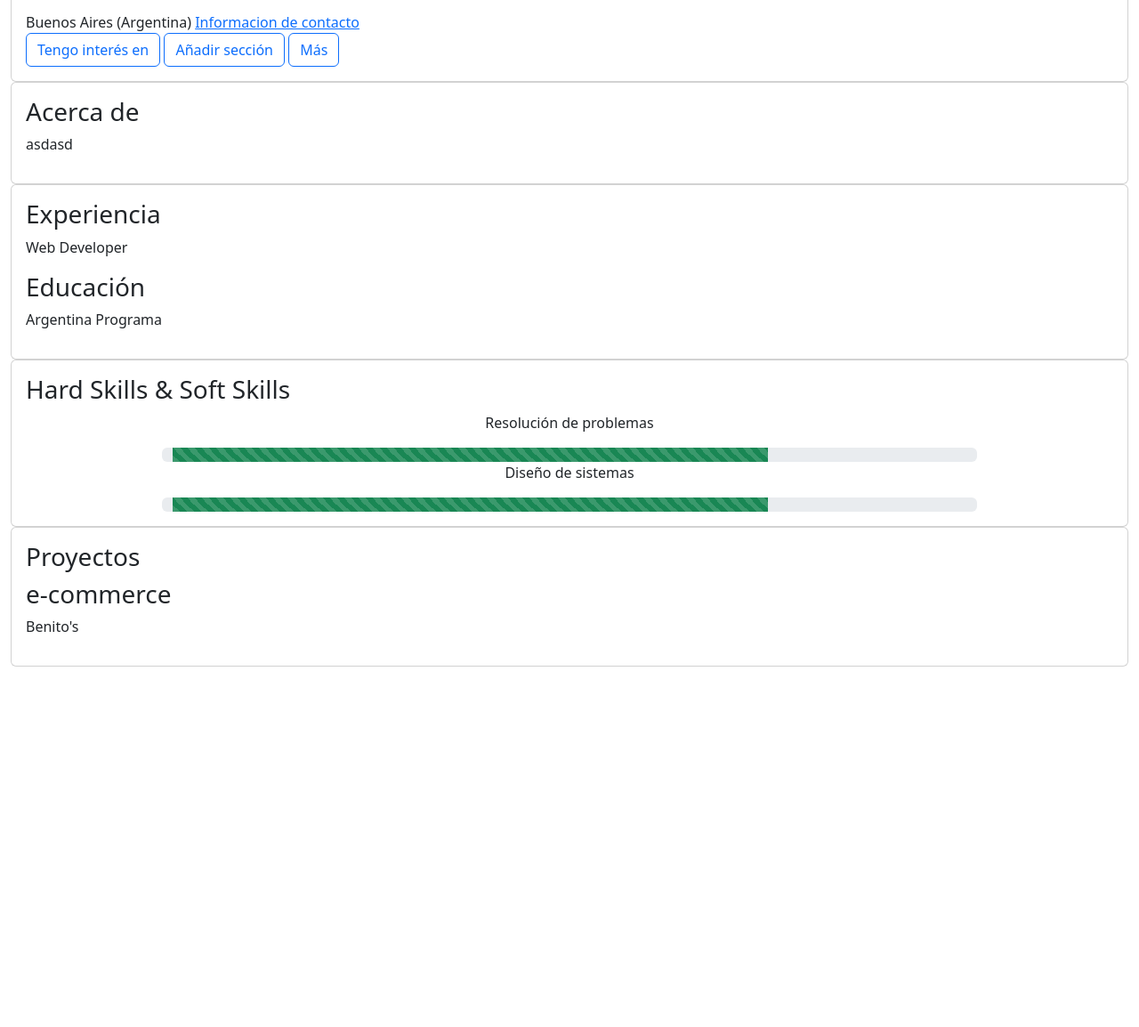
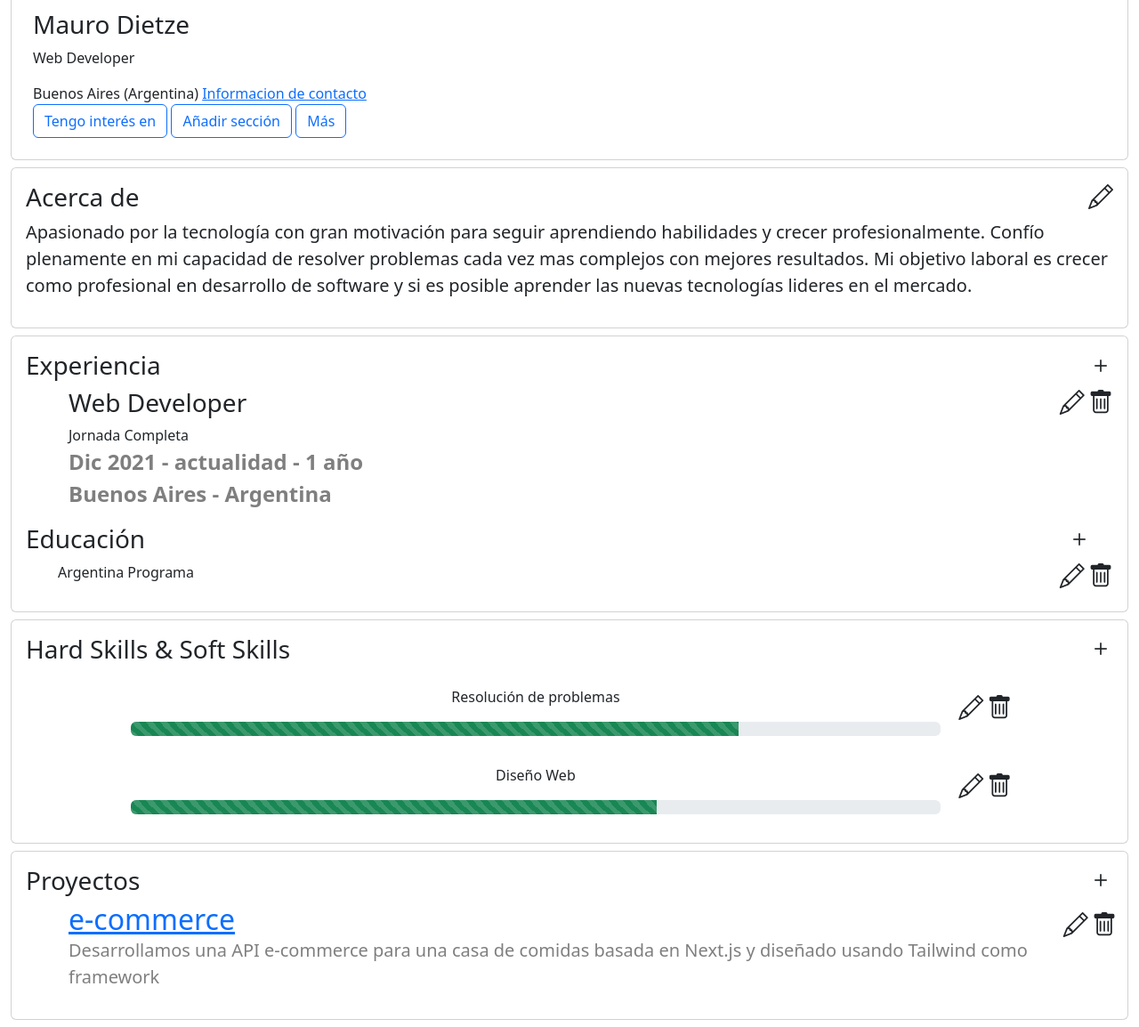
Before and after one commit to MauroDietze/MaquetaFrontend, a website: page index.html in a window 1280 px wide. Shown: the part 567-1721 px from the top of the page at 89% size. Before the commit the page ends 1316 px from the top, so only its background shows below. Drawn offline with nearby package versions, Linux system fonts and the light colour scheme; files whose address does not match are found by name.

Commit message:
add icons

```diff
--- a/index.html
+++ b/index.html
@@ -14,7 +14,11 @@
 
     <link href="dist\bootstrap-5.2.3-dist\css\bootstrap.min.css" rel="stylesheet">
 
-    <title>Mi Portfolio</title>
+    <!-- Bootstrap Icons -->
+
+    <link rel="stylesheet" href="https://cdn.jsdelivr.net/npm/bootstrap-icons@1.10.2/font/bootstrap-icons.css">
+
+    <title>Portfolio Mauro Dietze</title>
 
   </head>
   <header>
@@ -27,19 +31,22 @@
   </header>
   <body>
     <div class="container-fluid">
-      <div>
-        <div class="card" >
+      <div class="card mb-2">
         <img class="card-img-top" alt="image" src="C:\Workspace Argentina Programa\Frontend\static\banner\Informatica_Banner-2000x512.jpg"/>
         <div class="card-body pt-0">
           <div>
             <div class="col-2 position-relative pb-5">
               <div class="position-absolute top-0 start-50 translate-middle w-100">
-                  <img class="img-thumbnail border-0 rounded-circle " alt="portrait" src="C:\Workspace Argentina Programa\Frontend\static\portrait\Primer Plano.png">
+                <img class="img-fluid border-0 rounded-circle " alt="portrait" src="C:\Workspace Argentina Programa\Frontend\static\portrait\Primer Plano.png">
+                <i class="bi bi-pencil position-absolute bottom-0 end-0 h3"></i>
               </div>
             </div>
           </div>
+
           <div class="pb-4 pt-5"></div>
-            <div class="row">
+          <div class="pb-4 pt-5"></div>
+
+          <div class="row p-2">
             <h3>Mauro Dietze</h3>
             <p>Web Developer</p>
             <div class="row">
@@ -53,78 +60,139 @@
           </div>
         </div>
       </div>
-        <div class="card">
+      <div class="card mb-2">
         <div class="card-body">
           <div class="row">
-              <h3>Acerca de</h3>
-              <p>asdasd</p>
+            <div class="col">
+              <h3 class="col">Acerca de </h3>
+            </div>
+            <div class="col-1 w-auto">
+              <i class="bi bi-pencil end-0 h3"></i>
+            </div>
+          </div>
+          <p class="fs-5">Apasionado por la tecnología con
+            gran motivación para seguir
+            aprendiendo habilidades y crecer
+            profesionalmente. Confío
+            plenamente en mi capacidad de
+            resolver problemas cada vez mas
+            complejos con mejores
+            resultados. Mi objetivo laboral es
+            crecer como profesional en
+            desarrollo de software y si es
+            posible aprender las nuevas
+            tecnologías lideres en el mercado.</p>
+        </div>
+      </div>
+      <div class="card mb-2">
+        <div class="card-body">
+          <div class="row">
+            <div class="col">
+              <h3>Experiencia</h3>
+            </div>
+            <div class="col-1 w-auto end-0">
+              <i class="bi bi-plus h3"></i>
+            </div>
+          </div>
+          <div class="row  ps-5">
+            <div class="col">
+              <h3 class="col">Web Developer</h3>
+            </div>
+            <div class="col-1 w-auto end-0">
+              <i class="bi bi-pencil h3"></i>
+              <i class="bi bi-trash h3"></i>
+            </div>
+            <ul class="list-unstyled">
+              <li>Jornada Completa</li>
+              <li class="fs-4 fw-bolder text-black-50">Dic 2021 - actualidad - 1 año</li>
+              <li class="fs-4 fw-bolder text-black-50">Buenos Aires - Argentina</li>
+            </ul>
+          </div>
+          <div class="row">
+            <div class="row">
+              <div class="col">
+                <h3>Educación</h3>
+              </div>
+              <div class="col-1 w-auto end-0">
+                <i class="bi bi-plus h3"></i>
+              </div>
+            </div>
+            <div class="col ps-5">
+              <p>Argentina Programa</p>
+            </div>
+            <div class="col-1 w-auto end-0">
+              <i class="bi bi-pencil h3"></i>
+              <i class="bi bi-trash h3"></i>
             </div>
           </div>
         </div>
-        <div class="card">
+      </div>
+      <div class="card mb-2">
         <div class="card-body">
           <div class="row">
-              <h3>Experiencia</h3>
-              <p>Web Developer</p>
+            <div class="col">
+              <h3>Hard Skills & Soft Skills </h3>
             </div>
-            <div class="row">
-              <h3>Educación</h3>
-              <p>Argentina Programa</p>
+            <div class="col-1 w-auto end-0">
+              <i class="bi bi-plus h3"></i>
             </div>
           </div>
-        </div>
-        <div class="card">
-          <div class="card-body">
-            <div class="row">
-              <h3>Hard Skills & Soft Skills</h3>
-            </div>
-            <div class="row w-75 mx-auto">
+          <div class="row justify-content-center py-3">
+            <div class="col-4 w-75 align-self-start">
+              <div class="flex-row ">
                 <p class="text-center">Resolución de problemas</p>
-              <div class="progress">
-                <div class="progress-bar progress-bar-striped bg-success" role="progressbar" aria-label="Success striped example" style="width: 75%" aria-valuenow="25" aria-valuemin="0" aria-valuemax="100"></div>
-              </div>
-            </div>
-            <div class="row w-75 mx-auto">
-              <p class="text-center">Diseño de sistemas</p>
-              <div class="progress">
+                <div class="progress ">
                   <div class="progress-bar progress-bar-striped bg-success" role="progressbar" aria-label="Success striped example" style="width: 75%" aria-valuenow="25" aria-valuemin="0" aria-valuemax="100"></div>
                 </div>
               </div>
             </div>
+            <div class="col-2 w-auto position-relative end-0 p-2">
+              <i class="bi bi-pencil h3"></i>
+              <i class="bi bi-trash h3"></i>
             </div>
-        <div class="card">
+          </div>
+          <div class="row justify-content-center py-3">
+            <div class="col-4 w-75 align-self-start">
+              <div class="flex-row ">
+                <p class="text-center">Diseño Web</p>
+                <div class="progress ">
+                  <div class="progress-bar progress-bar-striped bg-success" role="progressbar" aria-label="Success striped example" style="width: 65%" aria-valuenow="25" aria-valuemin="0" aria-valuemax="100"></div>
+                </div>
+              </div>
+            </div>
+            <div class="col-2 w-auto position-relative end-0 p-2">
+              <i class="bi bi-pencil h3"></i>
+              <i class="bi bi-trash h3"></i>
+            </div>
+          </div>
+        </div>
+      </div>
+      <div class="card mb-2">
         <div class="card-body">
           <div class="row">
+            <div class="col">
               <h3>Proyectos</h3>
             </div>
-            <div class="row">
-              <h3>e-commerce</h3>
-              <p>Benito's</p>
+            <div class="col-1 w-auto end-0">
+              <i class="bi bi-plus h3"></i>
+            </div>
+          </div>
+          <div class="row ps-5">
+            <div class="col">
+              <a href="#" class="link-primary h2">e-commerce</a>
+              <p class="text-black-50 fs-5">Desarrollamos una API e-commerce para una casa de comidas basada en Next.js y diseñado usando Tailwind como framework</p>
+            </div>
+            <div class="col-2 w-auto position-relative end-0 p-2">
+              <i class="bi bi-pencil h3"></i>
+              <i class="bi bi-trash h3"></i>
             </div>
           </div>
         </div>
       </div>
     </div>
 
-    <!-- Control the column width, and how they should appear on different devices -->
-    <!-- <div class="row">
-      <div class="col-*-*">Argentina Programa</div>
-      <div class="col-*-*">Argentina Programa</div>
-      <div class="col-*-*">Argentina Programa</div>
-    </div> -->
 
-    <!-- Or let Bootstrap automatically handle the layout -->
-    <!-- <div class="container">
-      <div class="row">
-        <div class="col">Argentina Programa</div>
-        <div class="col">Argentina Programa</div>
-        <div class="col">Argentina Programa</div>
-      </div>
-    </div> -->
-
-    <!-- Bootstrap JS -->
-
-    <script src="dist/bootstrap/js/bootstrap.bundle.min.js"></script>
+    <script src="dist\bootstrap-5.2.3-dist\js\bootstrap.bundle.min.js" ></script>
 
   </body>
 
--- a/package.json
+++ b/package.json
@@ -1,5 +1,6 @@
 {
   "dependencies": {
-    "bootstrap": "^5.2.3"
+    "bootstrap": "^5.2.3",
+    "bootstrap-icons": "^1.10.2"
   }
 }
```
Also changed, not shown: 2 other files. Lines whose indentation alone changed are shown as unchanged.
